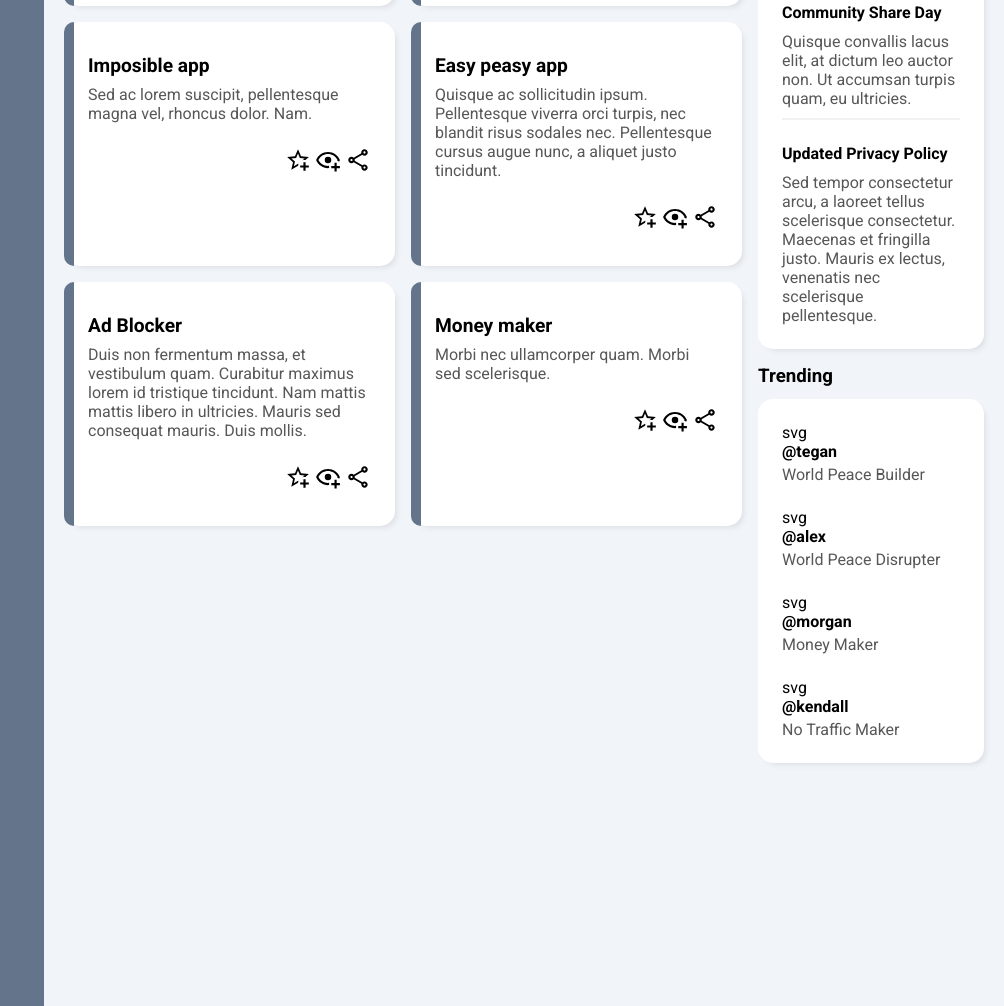
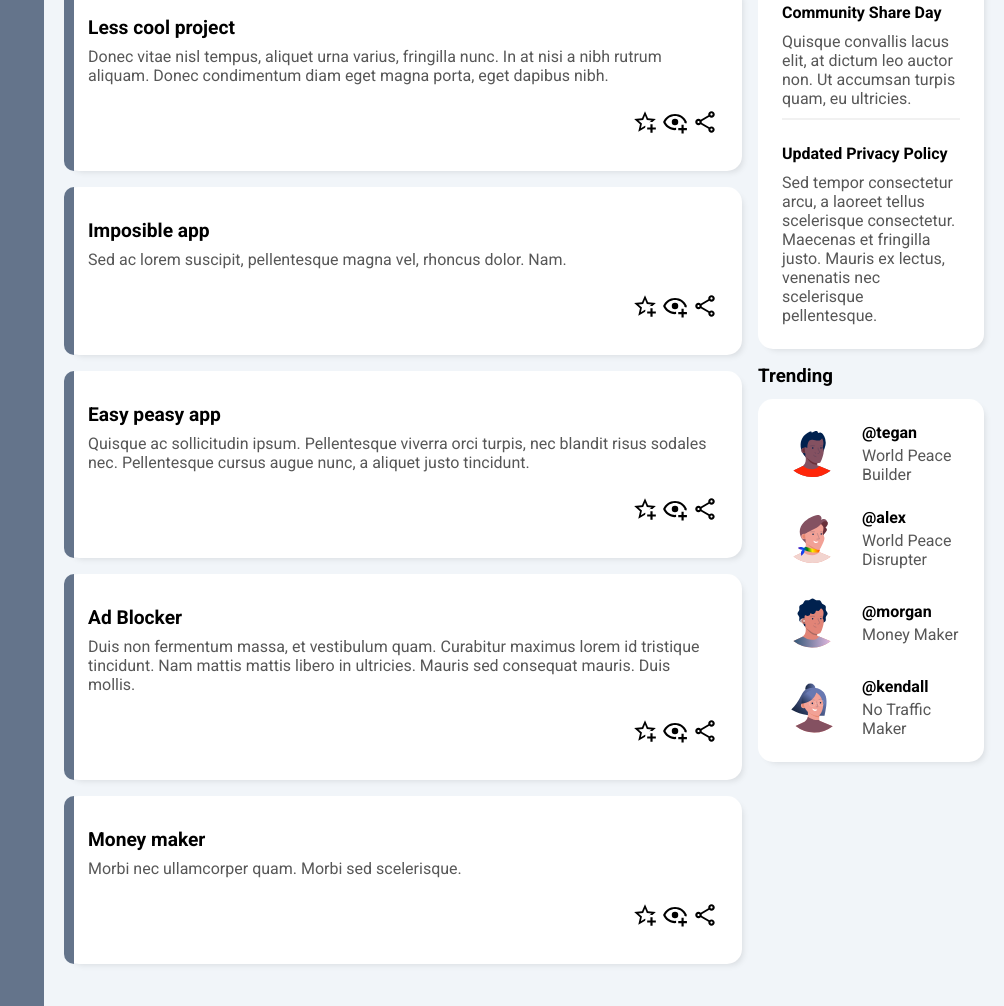
Before and after one commit to mlorenzm/admin-dashboard, a plain HTML site: page index.html in a window 1280 px wide. Shown: the part 476-1482 px from the top of the page, without its empty margins (276-1280 px from the left). Drawn offline with Linux system fonts and the light colour scheme.

Commit message:
add svg icons

```diff
--- a/index.html
+++ b/index.html
@@ -189,28 +189,28 @@
             <h3 class="title">Trending</h3>
             <div class="trending-card">
                 <div class="trending-item">
-                    svg
+                    <img src="./assets/avatar-04.svg">
                     <div class="trending-container">
                         <div class="trending-title">@tegan</div>
                         <div class="trending-desc">World Peace Builder</div>
                     </div>
                 </div>
                 <div class="trending-item">
-                    svg
+                    <img src="./assets/avatar-02.svg">
                     <div class="trending-container">
                         <div class="trending-title">@alex</div>
                         <div class="trending-desc">World Peace Disrupter</div>
                     </div>
                 </div>
                 <div class="trending-item">
-                    svg
+                    <img src="./assets/avatar-03.svg">
                     <div class="trending-container">
                         <div class="trending-title">@morgan</div>
                         <div class="trending-desc">Money Maker</div>
                     </div>
                 </div>
                 <div class="trending-item">
-                    svg
+                    <img src="./assets/avatar-01.svg">
                     <div class="trending-container">
                         <div class="trending-title">@kendall</div>
                         <div class="trending-desc">No Traffic Maker</div>
--- a/styles.css
+++ b/styles.css
@@ -193,7 +193,7 @@ body{
 }
 .cards-container{
     display: grid;
-    grid-template-columns: repeat(auto-fit, minmax(300px, 1fr));
+    grid-template-columns: repeat(auto-fit, minmax(400px, 1fr));
 
     gap: 1rem;
 }
@@ -304,3 +304,12 @@ body{
 .trending-desc{
     color: #575757;
 }
+.trending img{
+    width: 60px;
+}
+
+.trending-item{
+    display: flex;
+    align-items: center;
+    gap:20px;
+}
```
